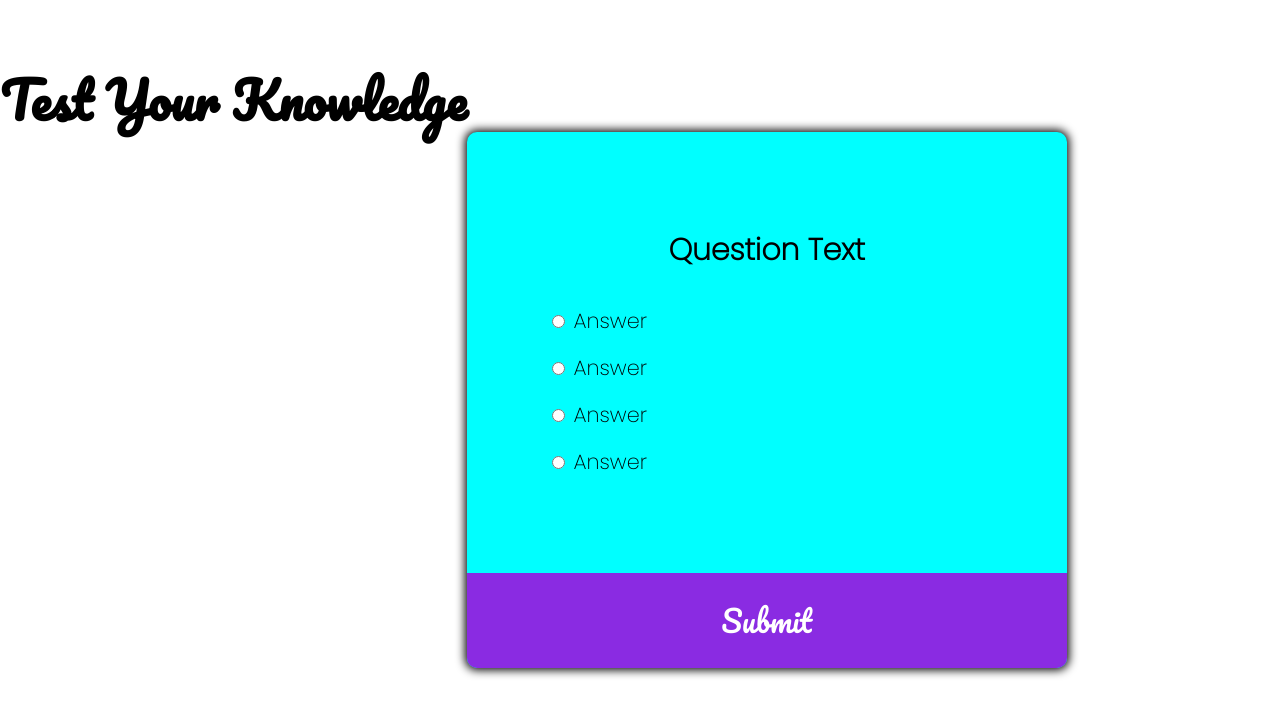
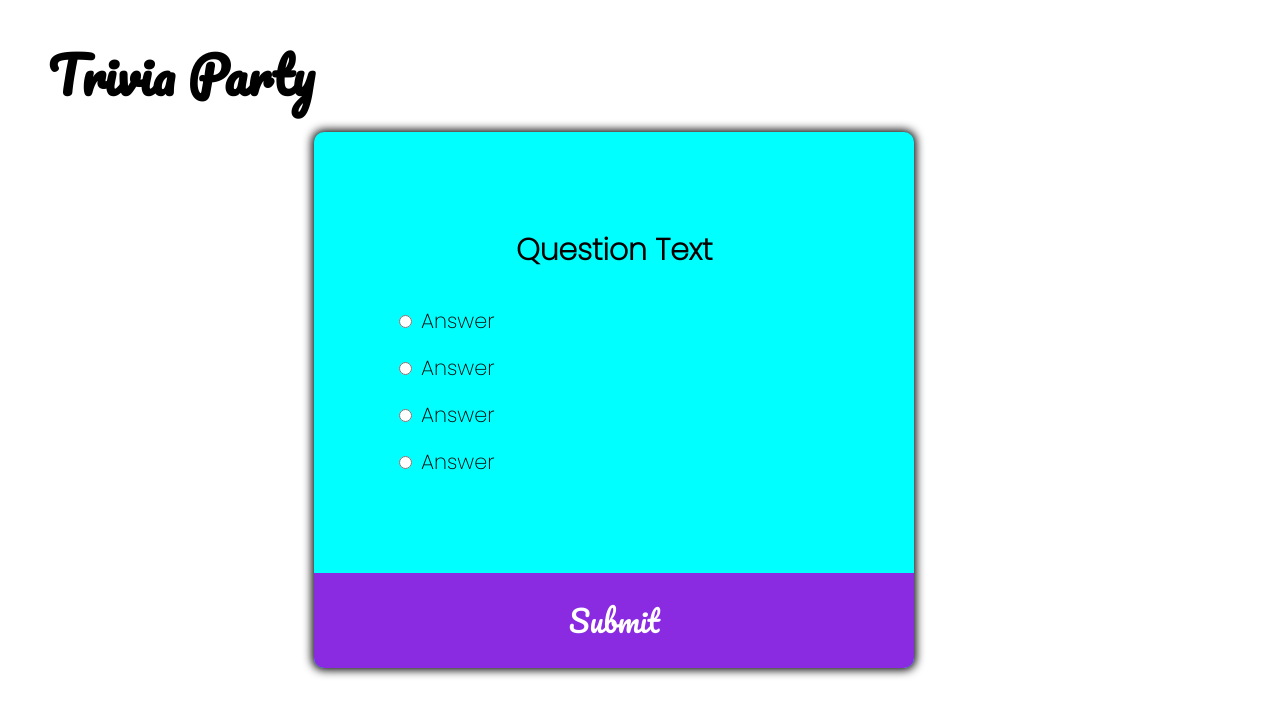
Before and after one commit to Bella-aa/quiz-application, a plain HTML site: page index.html in a window 1280 px wide. Drawn offline with Linux system fonts and the light colour scheme.

Commit message:
added styling

```diff
--- a/assets/css/style.css
+++ b/assets/css/style.css
@@ -18,8 +18,10 @@ body{
     margin-bottom: 600px;
     font-family: 'Pacifico', Arial, Helvetica, sans-serif;
     font-size: 25px;
+    padding-bottom: 50px;
+    margin-left: 3rem;
+}
 
-}
 
 .quiz-container{
     background-color: aqua;
--- a/index.html
+++ b/index.html
@@ -9,7 +9,7 @@
 </head>
 <body>
     <div class="quiz-name">
-        <h1>Test Your Knowledge</h1>
+        <h1>Trivia Party</h1>
     </div>
 
 <div class="quiz-container" id="quiz">
```
